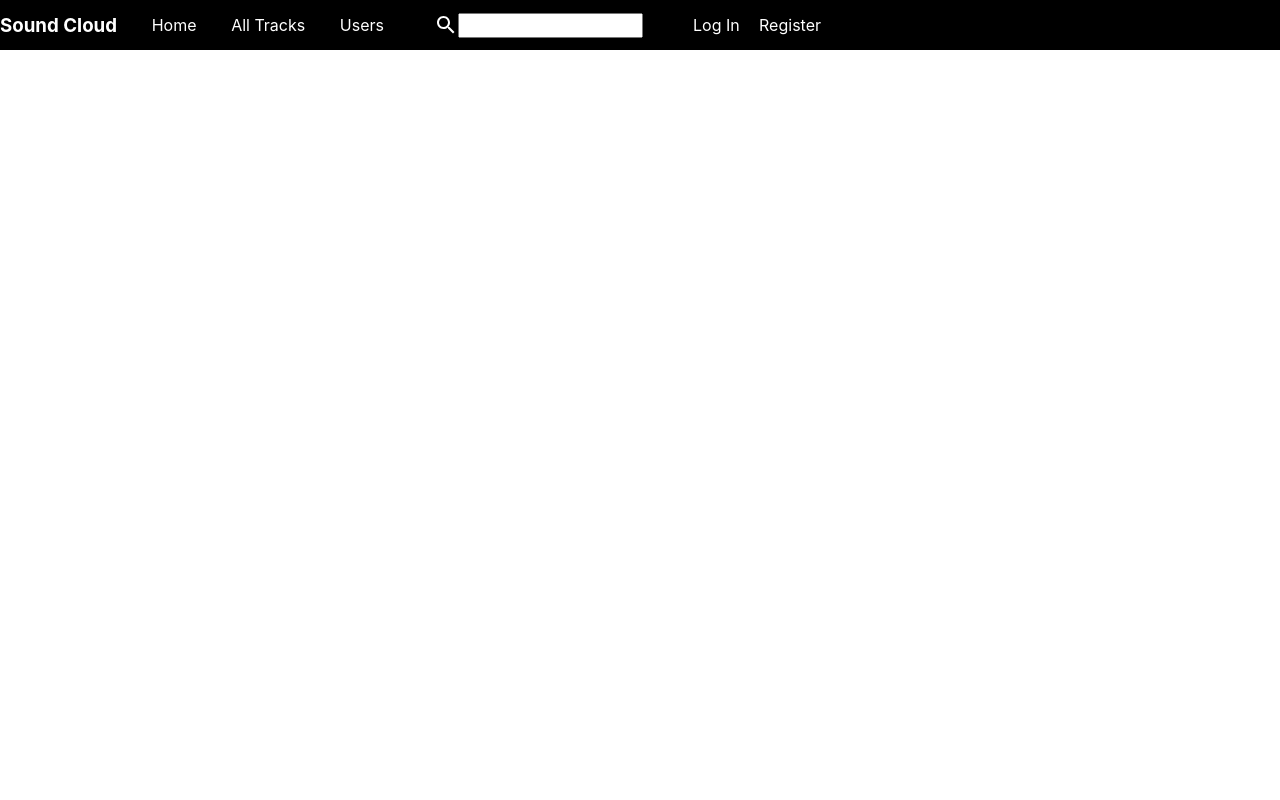
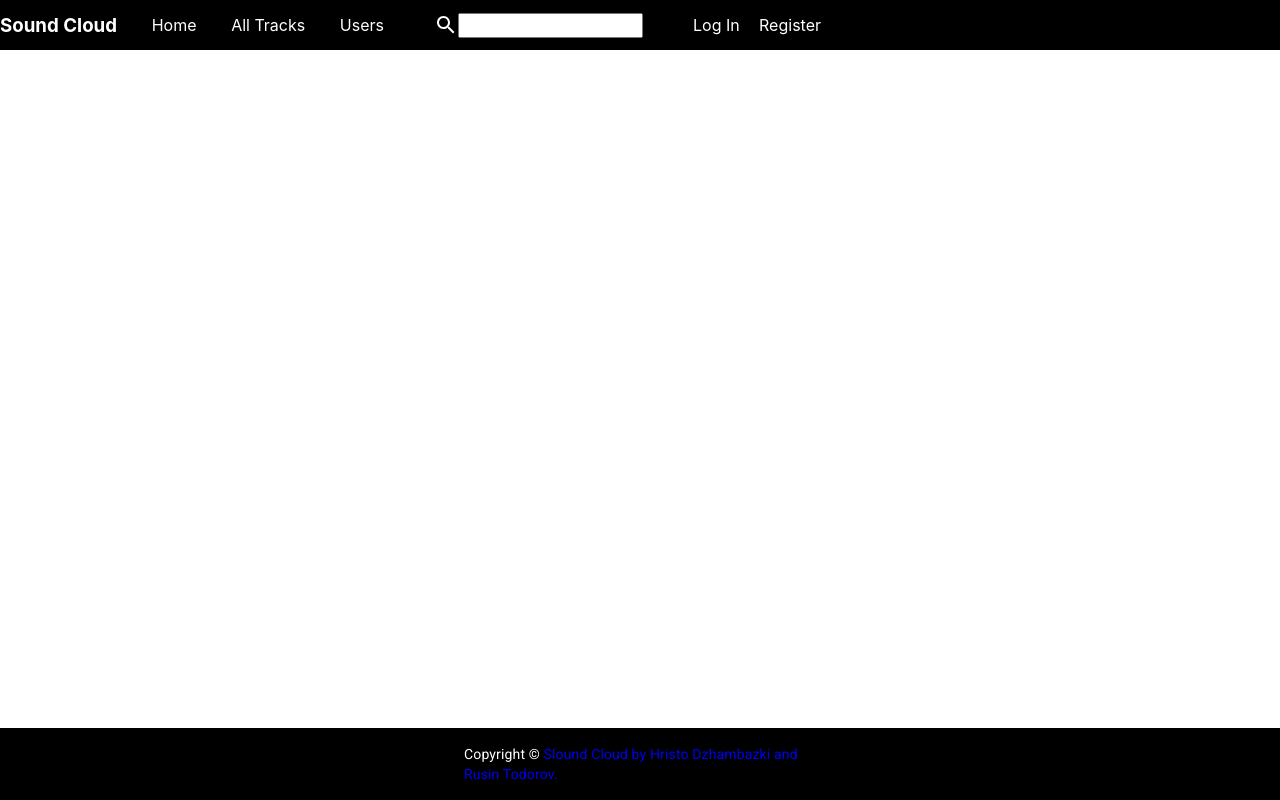
Before and after one commit to RusinTodorov/SoundCloudProject, a React (Create React App) app: page / in a window 1280 px wide. Built offline with nearby package versions, Linux system fonts and the light colour scheme.

Commit message:
Adding Footer

```diff
--- a/src/App.js
+++ b/src/App.js
@@ -1,6 +1,7 @@
 import './App.css';
 import { BrowserRouter as Router, Route, Switch } from 'react-router-dom';
 import Header from './components/Header';
+import Footer from './components/Footer';
 import LogIn from './components/LogIn';
 import Register from './components/Register';
 
@@ -19,7 +20,7 @@
         <Route path="/" exact component='' />
         <Route component='' />
       </Switch>
-
+      <Footer />
     </Router >
 
   );
--- /dev/null
+++ b/src/components/Footer.jsx
@@ -0,0 +1,39 @@
+import React from 'react';
+import Typography from '@material-ui/core/Typography';
+import { makeStyles } from '@material-ui/core/styles';
+import Container from '@material-ui/core/Container';
+import Link from '@material-ui/core/Link';
+
+function Copyright() {
+    return (
+        <Typography variant="body2" color="white">
+            {'Copyright © '}
+            <Link color="white" href="/">
+                Slound Cloud by Hristo Dzhambazki and Rusin Todorov.
+            </Link>
+        </Typography>
+    );
+}
+
+const useStyles = makeStyles((theme) => ({
+    footer: {
+        position: 'fixed',
+        bottom: '0',
+        padding: theme.spacing(2, 55),
+        marginTop: 'auto',
+        backgroundColor: 'black',
+        color: 'white',
+    },
+}));
+
+export default function Footer() {
+    const classes = useStyles();
+
+    return (
+        <footer className={classes.footer}>
+            <Container>
+                <Copyright />
+            </Container>
+        </footer>
+    );
+}
```
